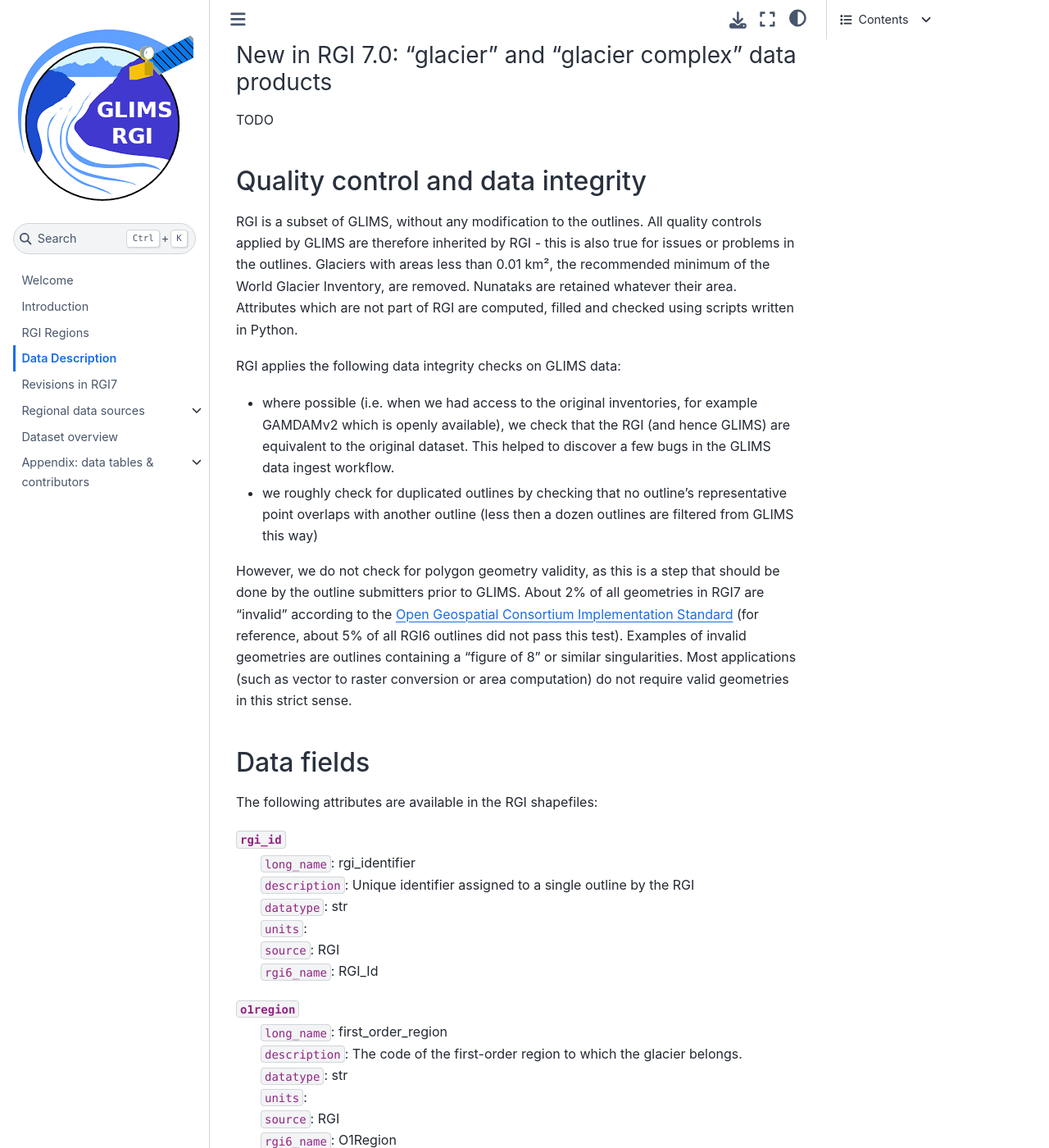
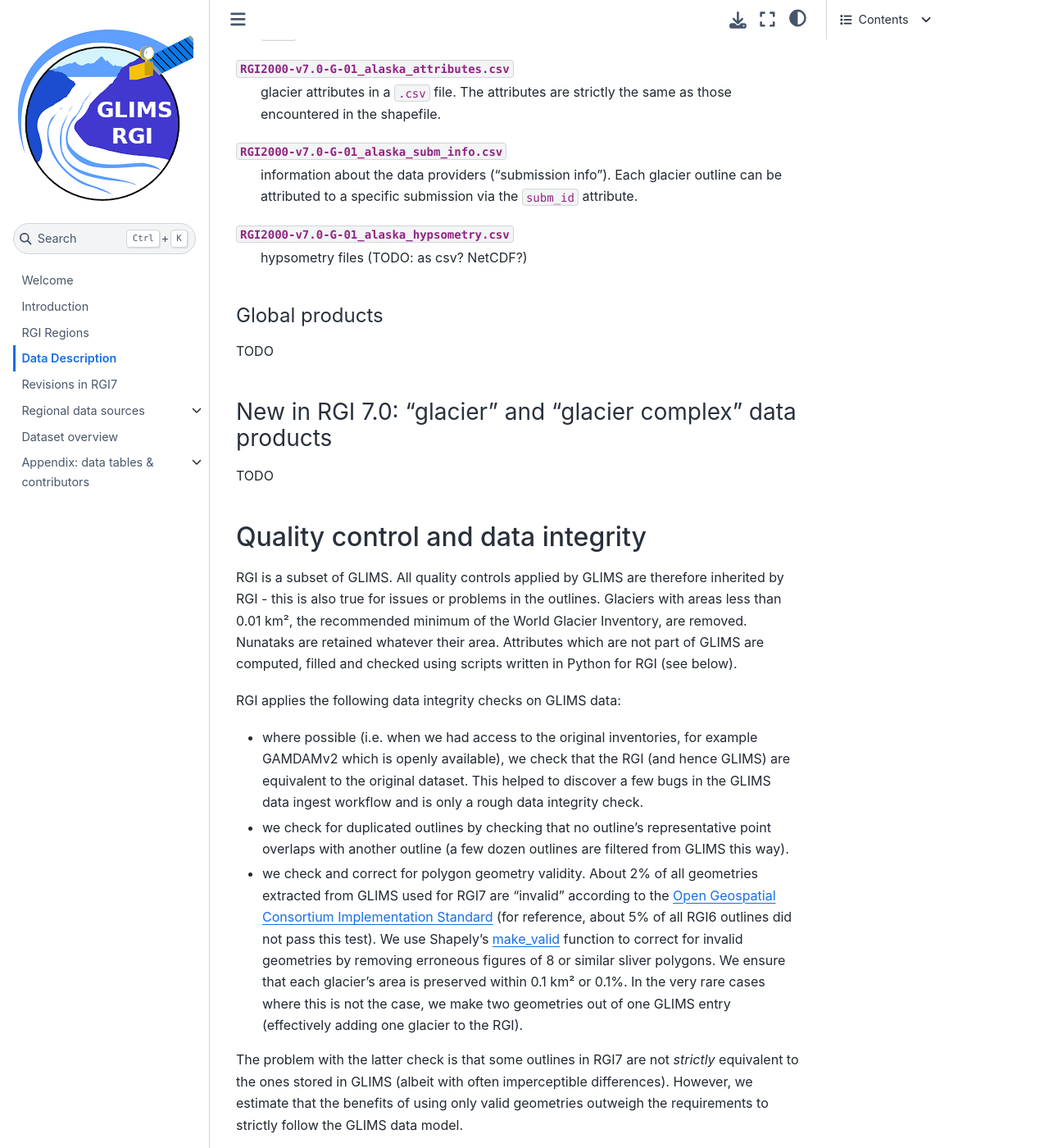
Before and after one commit to GLIMS-RGI/rgi_user_guide, a Jupyter Book: the page built from docs/03_data_decription.md, in a window 1280 px wide and 1400 px high, scrolled down 1942 px. Shown: the whole window at 82% size. Built offline with Jupyter Book 1.0.4 settings and Sphinx 7.4.7 and the Sphinx Book theme 1.1.4, drawn with Linux system fonts in a browser that asks for light colours; pages that are not in the unit, such as notebooks, are missing from menus; some of the changed text lies outside the part shown.

Commit message:
more docs

```diff
--- a/docs/03_data_decription.md
+++ b/docs/03_data_decription.md
@@ -8,9 +8,18 @@
 
 ### File naming convention
 
-TODO
+Here is an example of an RGI file name:
 
-RGI2000-v7.0-G-02-00001
+`RGI2000-v7.0-G-03_arctic_canada_north.shp`
+
+The various product descriptors are separated by hyphens (`-`):
+
+- `RGI2000` indicates that this file belongs to the RGI products with target year 2000. Note that there is currently only one target year for RGI, but that future versions might target different years.
+- `v7.0` is the RGI version number. RGI reserves the right to publish small (e.g. `v7.1`) or larger (e.g. `v8.0`) increments.
+- `G` designates the "glacier" product, which is the default data model for RGI. As of RGI v7, RGI also provides a "glacier complex" product, designated by the letter `C` (see [](glacier-complex) for details).
+- `03_arctic_canada_north` is the region first order id (`01` to `19`) as well as the region name (lower case names separated by underscores). This id is parsed from the RGI region files.
+
+RGI identifiers follow the same convention (for example, `RGI2000-v7.0-G-02-00003` is the third glacier in RGI region 02, glacier product, RGI v7.0, target year 2000).
 
 ### Glacier identifiers in RGI and GLIMS
 
@@ -42,7 +51,7 @@
 : information about the data providers ("submission info"). Each glacier outline can be attributed to a specific submission via the `subm_id` attribute.
 
 `RGI2000-v7.0-G-01_alaska_hypsometry.csv`
-: hypsometry files (as csv? NetCDF?)
+: hypsometry files (TODO: as csv? NetCDF?)
 
 #### Global products
 
@@ -50,19 +59,21 @@
 
 <!--- The outlines of the RGI regions are provided as two shapefiles, one for first-order and one for second-order regions. A summary file containing glacier counts, glacierized area and a hypsometric list for each first-order and each second-order region is also provided. The 0.5°×0.5° grid is provided as a netcdf file in which zonal records of blank-separated glacierized areas in km² are ordered from north to south. Information about RGI glaciers that are present in the mass-balance tables of the WGMS database Fluctuations of Glaciers is provided as an ancillary `.csv` file. The 19 regional attribute files are also provided in the `.csv` format. --->
 
+(glacier-complex)=
 ### New in RGI 7.0: "glacier" and "glacier complex" data products
 
 TODO
 
 ## Quality control and data integrity
 
-RGI is a subset of GLIMS, without any modification to the outlines. All quality controls applied by GLIMS are therefore inherited by RGI - this is also true for issues or problems in the outlines. Glaciers with areas less than 0.01 km², the recommended minimum of the World Glacier Inventory, are removed. Nunataks are retained whatever their area. Attributes which are not part of RGI are computed, filled and checked using scripts written in Python.
+RGI is a subset of GLIMS. All quality controls applied by GLIMS are therefore inherited by RGI - this is also true for issues or problems in the outlines. Glaciers with areas less than 0.01 km², the recommended minimum of the World Glacier Inventory, are removed. Nunataks are retained whatever their area. Attributes which are not part of GLIMS are computed, filled and checked using scripts written in Python for RGI (see below).
 
 RGI applies the following data integrity checks on GLIMS data:
-- where possible (i.e. when we had access to the original inventories, for example GAMDAMv2 which is openly available), we check that the RGI (and hence GLIMS) are equivalent to the original dataset. This helped to discover a few bugs in the GLIMS data ingest workflow.
-- we roughly check for duplicated outlines by checking that no outline's representative point overlaps with another outline (less then a dozen outlines are filtered from GLIMS this way)
+- where possible (i.e. when we had access to the original inventories, for example GAMDAMv2 which is openly available), we check that the RGI (and hence GLIMS) are equivalent to the original dataset. This helped to discover a few bugs in the GLIMS data ingest workflow and is only a rough data integrity check.
+- we check for duplicated outlines by checking that no outline's representative point overlaps with another outline (a few dozen outlines are filtered from GLIMS this way).
+- we check and correct for polygon geometry validity. About 2% of all geometries extracted from GLIMS used for RGI7 are "invalid" according to the [Open Geospatial Consortium Implementation Standard](https://www.ogc.org/standards/sfa) (for reference, about 5% of all RGI6 outlines did not pass this test). We use Shapely's [make_valid](https://shapely.readthedocs.io/en/stable/manual.html#diagnostics) function to correct for invalid geometries by removing erroneous figures of 8 or similar sliver polygons. We ensure that each glacier's area is preserved within 0.1 km² or 0.1%. In the very rare cases where this is not the case, we make two geometries out of one GLIMS entry (effectively adding one glacier to the RGI).
 
-However, we do not check for polygon geometry validity, as this is a step that should be done by the outline submitters prior to GLIMS. About 2% of all geometries in RGI7 are "invalid" according to the [Open Geospatial Consortium Implementation Standard](https://www.ogc.org/standards/sfa) (for reference, about 5% of all RGI6 outlines did not pass this test). Examples of invalid geometries are outlines containing a "figure of 8" or similar singularities. Most applications (such as vector to raster conversion or area computation) do not require valid geometries in this strict sense.
+The problem with the latter check is that some outlines in RGI7 are not *strictly* equivalent to the ones stored in GLIMS (albeit with often imperceptible differences). However, we estimate that the benefits of using only valid geometries outweigh the requirements to strictly follow the GLIMS data model.
 
 ## Data fields
 
```
Also changed, not shown: docs/01_introduction.md (+2 -2 lines), docs/welcome.md (+26 -1 lines), docs/img/logos/iugg_iacs.png (added), docs/img/logos/unesco.png (added), docs/img/logos/white.png (added).
